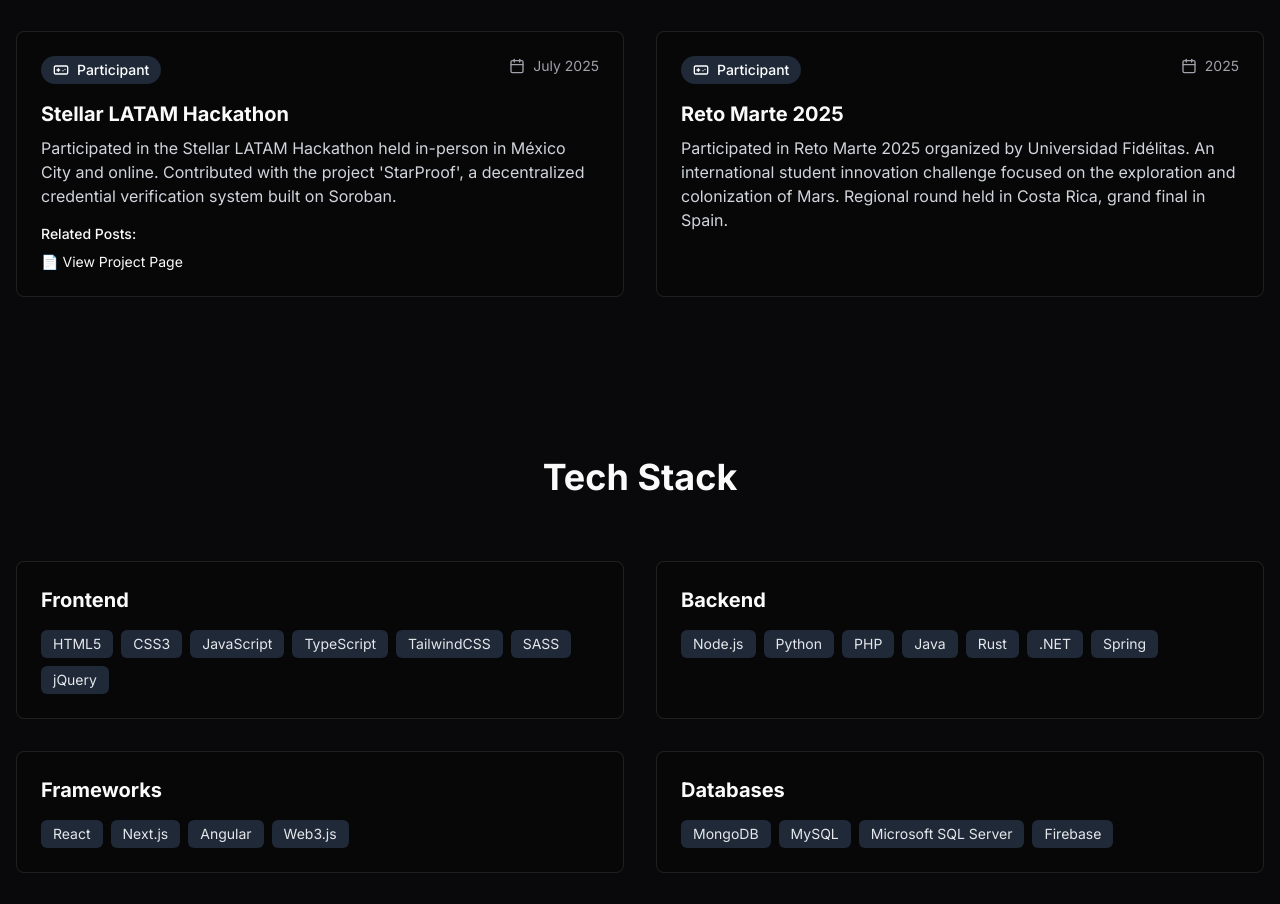
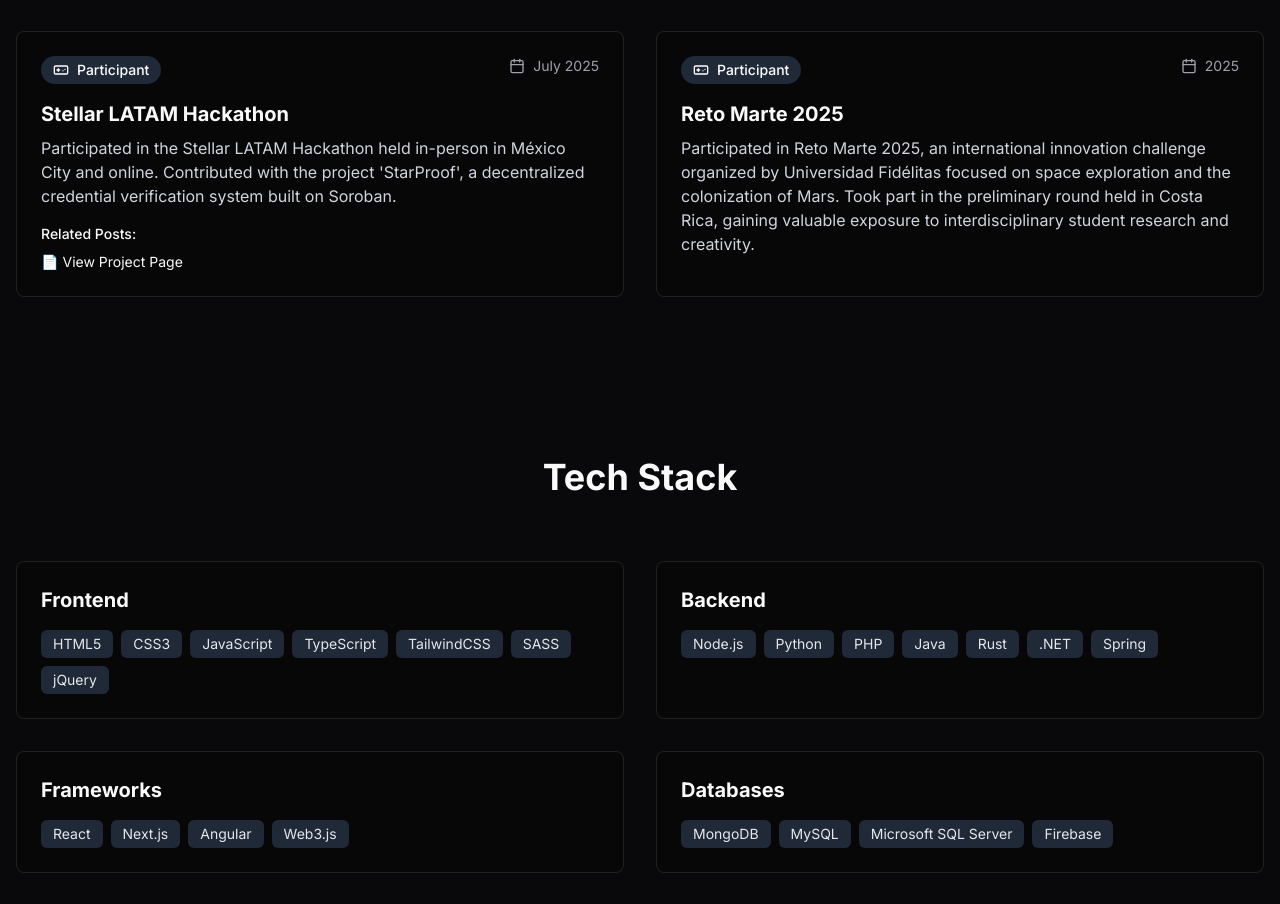
Before and after one commit to JosueBrenes/portfolio-web, a Next.js app: page / in a window 1280 px wide. Shown: the part 3822-4726 px from the top of the page. Built offline with nearby package versions, Linux system fonts and the light colour scheme.

Commit message:
feat: update description for Reto Marte 2025 achievement for clarity and detail

```diff
--- a/components/achievements.tsx
+++ b/components/achievements.tsx
@@ -90,7 +90,7 @@ const achievements = [
     title: "Reto Marte 2025",
     date: "2025",
     description:
-      "Participated in Reto Marte 2025 organized by Universidad Fidélitas. An international student innovation challenge focused on the exploration and colonization of Mars. Regional round held in Costa Rica, grand final in Spain.",
+      "Participated in Reto Marte 2025, an international innovation challenge organized by Universidad Fidélitas focused on space exploration and the colonization of Mars. Took part in the preliminary round held in Costa Rica, gaining valuable exposure to interdisciplinary student research and creativity.",
     links: [],
     icon: GamepadIcon,
   },
```
